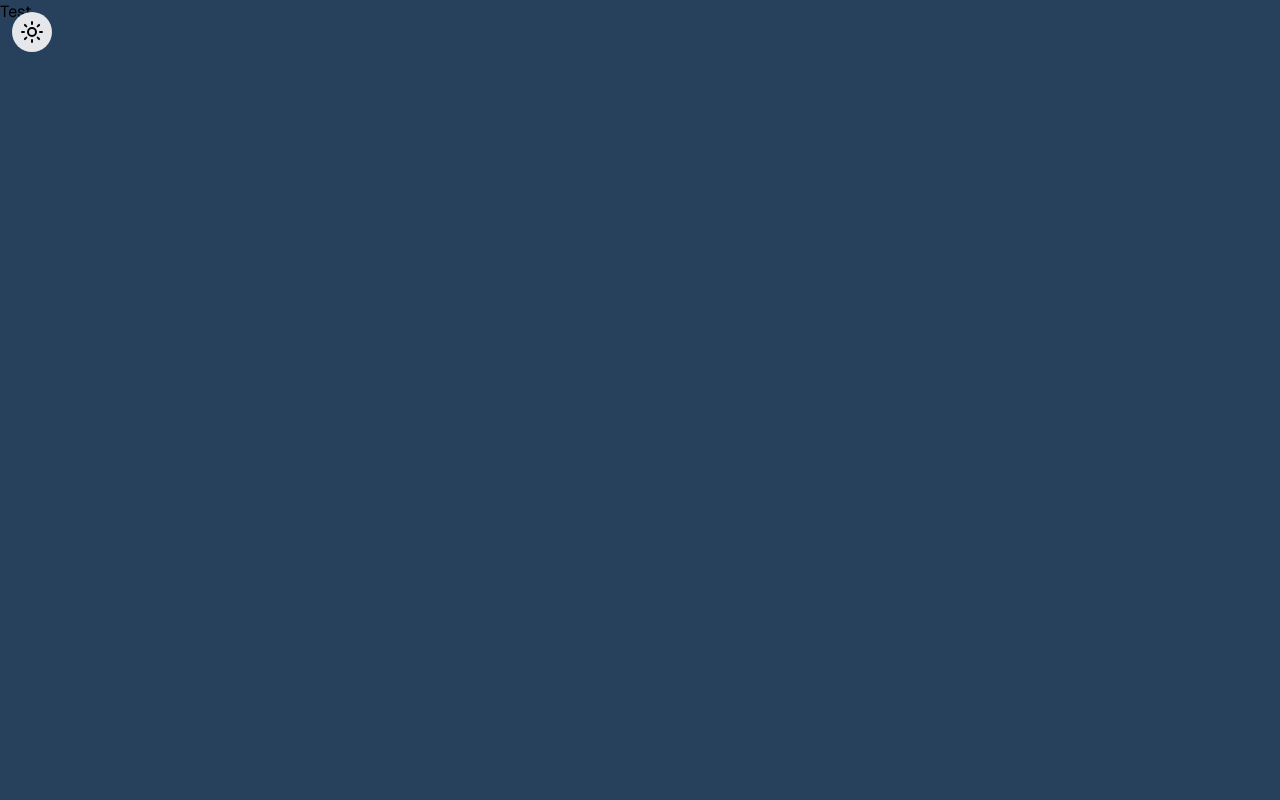
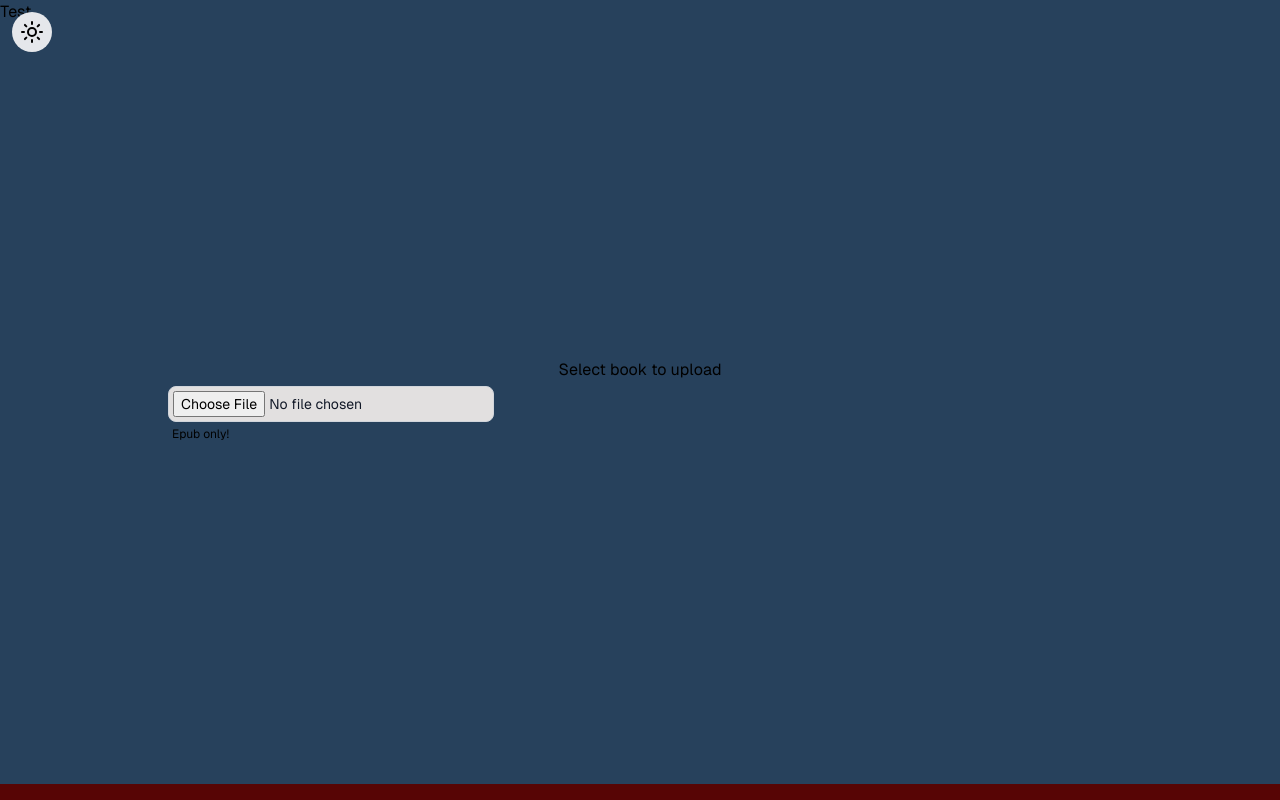
Before and after one commit to IchanP/repub, a Next.js app: page /en in a window 1280 px wide. Built offline with nearby package versions, Linux system fonts and the light colour scheme.

Commit message:
error message on wrong file type

```diff
--- a/package.json
+++ b/package.json
@@ -7,7 +7,8 @@
     "build": "next build",
     "start": "next start",
     "lint": "next lint",
-    "test": "jest"
+    "test": "jest",
+    "test:file": "jest \"__tests__/$1.test.(js|jsx)\""
   },
   "dependencies": {
     "lucide-react": "^0.439.0",
--- a/src/app/[locale]/page.tsx
+++ b/src/app/[locale]/page.tsx
@@ -1,13 +1,14 @@
+import FileUpload from "@/components/logic/FileUpload";
 import ReaderWrapper from "@/components/logic/ReaderLogic/ReaderWrapper";
 import ThemeSwitcher from "@/components/logic/ThemeSwitcher";
-/* import TestButton from "@/components/TestButton";
- */
+
 export default function Home() {
   return (
     <div className="grid grid-rows-[0px_1fr_0px] items-center justify-items-center min-h-screen font-[family-name:var(--font-geist-sans)]">
       <main className="flex h-full w-full flex-col row-start-2 justify-center items-center">
         <div className="bg-[#7b7481] h-full w-full">
           {/*TODO the above div needs fixing in md+ */}
+          <FileUpload />
           <ReaderWrapper />
         </div>
         <div className="absolute left-0 top-0 hidden md:block">
--- /dev/null
+++ b/src/components/logic/FileUpload.tsx
@@ -0,0 +1,46 @@
+"use client";
+
+import { useState } from "react";
+
+const FileUpload = () => {
+  const [selectedFile, setSelectedFile] = useState<File | null>(null);
+  const [errorMessage, setErrorMessage] = useState<string>();
+  const fileChange = (event: React.ChangeEvent<HTMLInputElement>) => {
+    const file = event.target?.files ? event.target.files[0] : null;
+    console.log(file);
+    if (file && file.type !== "application/epub+zip") {
+      setSelectedFile(null);
+      setErrorMessage("Only files in ePub format are allowed.");
+    } else {
+      setSelectedFile(file);
+      setErrorMessage("");
+    }
+  };
+
+  return (
+    <div className="w-full">
+      <div className="absolute w-3/4 left-1/2 top-1/2 transform -translate-x-1/2 -translate-y-1/2 dark:bg-darkSecondary p-2 rounded-md">
+        <label htmlFor="epub-file">
+          <p className="text-center mb-1">Select book to upload</p>
+          <input
+            className="h-1/8 max-w-full cursor-pointer block text-sm text-gray-900 border bg-lightPrimary border-gray-300 rounded-lg cursor-pointer
+          bg-gray-50 focus:outline-none dark:bg-darkPrimary dark:text-white dark:border-gray-600 dark:placeholder-gray-400 py-1 pl-1"
+            id="epub-file"
+            type="file"
+            accept=".epub"
+            data-testid="file-upload"
+            onChange={fileChange}
+          />
+        </label>
+        <p className="text-xs mt-1 pl-1">Epub only!</p>
+      </div>
+      {errorMessage !== "" && (
+        <div className="bg-[#570505] absolute bottom-0 w-full py-2">
+          <p className="text-center">{errorMessage}</p>
+        </div>
+      )}
+    </div>
+  );
+};
+
+export default FileUpload;
--- a/tailwind.config.ts
+++ b/tailwind.config.ts
@@ -15,6 +15,7 @@ const config: Config = {
         lightHover: "#D1D5DB",
         darkbg: "#020305",
         darkPrimary: "#1d1c1c",
+        darkSecondary: "#2c2b2b",
         darkHover: "#262c36",
       },
     },
```
Also changed, not shown: 1 other file (tests, documents, lock files or other folders).
